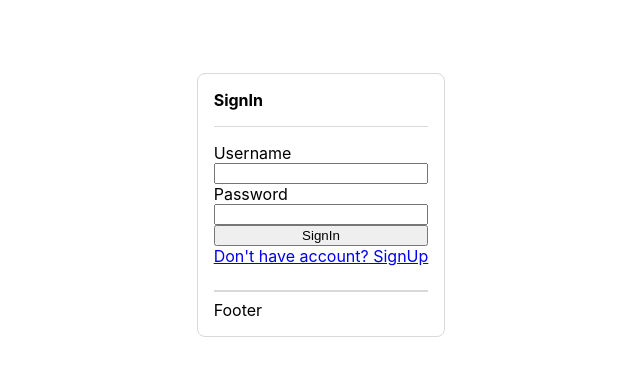
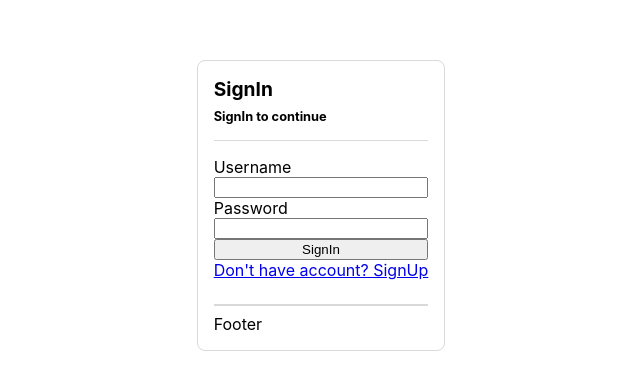
Before and after one commit to abhishekk-raj/Milestone, a React (Create React App) app: page /sign-in in a window 1280 px wide. Shown: the part 195-584 px from the top of the page, without its empty margins (319-959 px from the left). Built offline with nearby package versions, Linux system fonts and the light colour scheme.

Commit message:
Added card title and subtitle

```diff
--- a/src/components/auth/SignIn.tsx
+++ b/src/components/auth/SignIn.tsx
@@ -1,6 +1,13 @@
 import React from "react";
 import { Link, useNavigate } from "react-router-dom";
-import { Card, CardBody, CardFooter, CardHeader } from "../core/card/Card";
+import {
+  Card,
+  CardBody,
+  CardFooter,
+  CardHeader,
+  CardSubtitle,
+  CardTitle,
+} from "../core/card/Card";
 import { Varients } from "../core/enums/varients";
 import styles from "./Auth.module.scss";
 
@@ -12,8 +19,11 @@ const SignIn = () => {
 
   return (
     <div className={styles.Auth}>
-      <Card varient={Varients.Light}>
-        <CardHeader>SignIn</CardHeader>
+      <Card varient={Varients.Success}>
+        <CardHeader>
+          <CardTitle>SignIn</CardTitle>
+          <CardSubtitle>SignIn to continue</CardSubtitle>
+        </CardHeader>
         <CardBody>
           <form>
             <label>Username</label>
--- a/src/components/core/card/Card.module.scss
+++ b/src/components/core/card/Card.module.scss
@@ -21,6 +21,16 @@
   padding-bottom: $ms-padding;
 }
 
+.CardTitle {
+  font-size: 1.2rem;
+  margin: 0;
+}
+
+.CardSubtitle {
+  font-size: 0.8rem;
+  margin: 0.5rem 0 0 0;
+}
+
 .CardBody > * {
   display: flex;
   flex-direction: column;
--- a/src/components/core/card/Card.tsx
+++ b/src/components/core/card/Card.tsx
@@ -28,6 +28,14 @@ const CardBody = (props: any) => {
   return <div className={styles.CardBody}>{props.children}</div>;
 };
 
+const CardTitle = (props: any) => {
+  return <h1 className={styles.CardTitle}>{props.children}</h1>;
+};
+
+const CardSubtitle = (props: any) => {
+  return <p className={styles.CardSubtitle}>{props.children}</p>;
+};
+
 const CardFooter = (props: any) => {
   return (
     <div className={styles.CardFooter}>
@@ -37,4 +45,4 @@ const CardFooter = (props: any) => {
   );
 };
 
-export { Card, CardHeader, CardBody, CardFooter };
+export { Card, CardHeader, CardBody, CardTitle, CardSubtitle, CardFooter };
```
